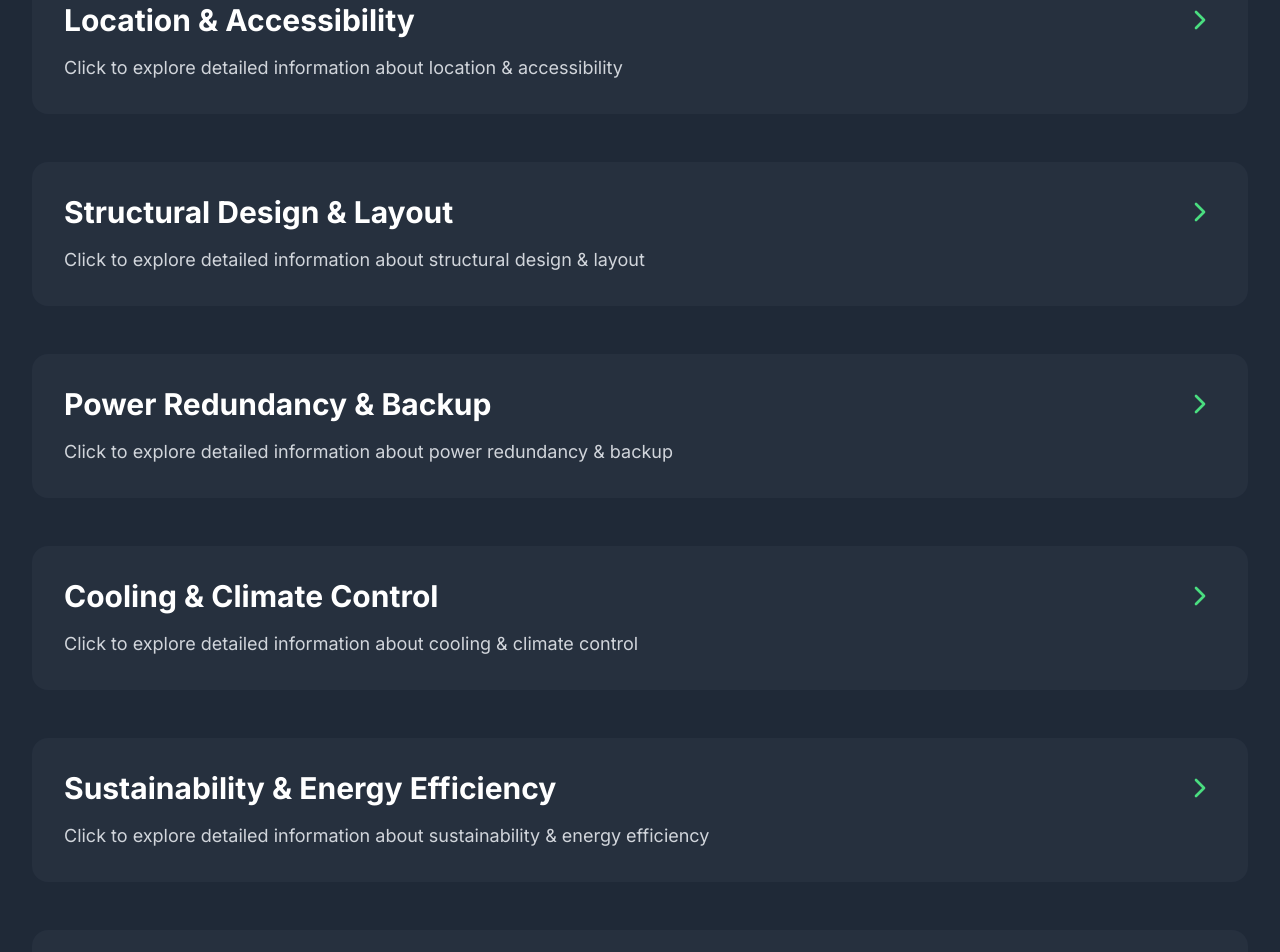
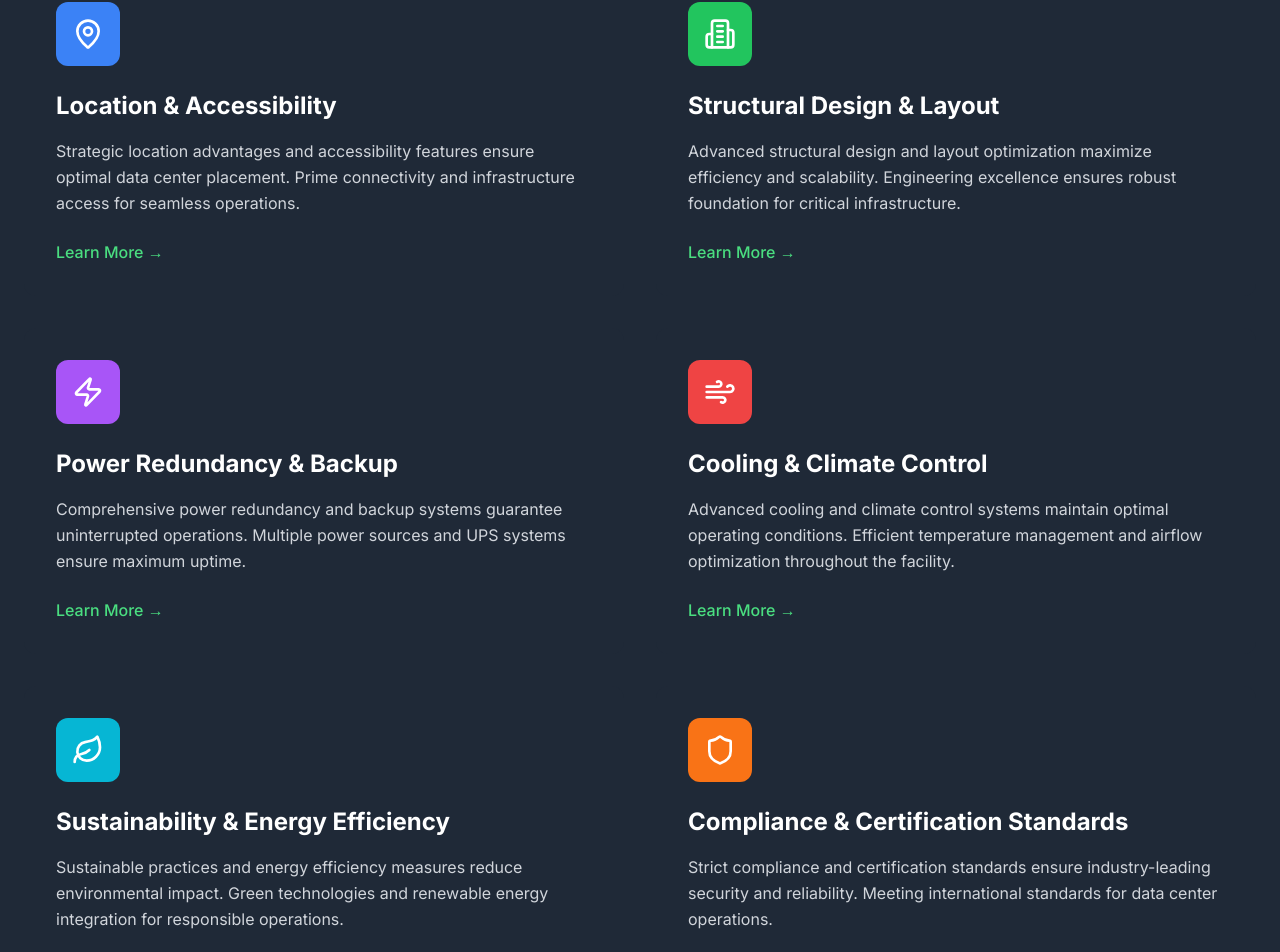
Before and after one commit to Selorgvsr/bay-vibe-pulse, a React (Vite) app: page /building-infrastructure in a window 1280 px wide. Shown: the part 910-1862 px from the top of the page. Built offline with nearby package versions, Linux system fonts and the light colour scheme.

Commit message:
Style Building Infrastructure page

```diff
--- a/src/pages/BuildingInfrastructure.tsx
+++ b/src/pages/BuildingInfrastructure.tsx
@@ -1,36 +1,53 @@
-import { MapPin, Building2, Zap, Wind, Leaf, Shield, ChevronRight, Cpu, Target, Layers } from 'lucide-react';
-import { Link, useNavigate } from 'react-router-dom';
+import { MapPin, Building2, Zap, Wind, Leaf, Shield, Cpu, Target, Layers } from 'lucide-react';
+import { useNavigate } from 'react-router-dom';
 import Header from '../components/Header';
 import Footer from '../components/Footer';
 import { Button } from '../components/ui/button';
 import buildingHero from '/lovable-uploads/8ce75b7a-cec9-451f-8bac-48e378819448.png';
-import techInfra from '@/assets/tech-infrastructure.jpg';
 const BuildingInfrastructure = () => {
   const navigate = useNavigate();
   const sections = [{
     id: 'location',
-    label: 'Location & Accessibility',
-    path: '/location-accessibility'
+    title: 'Location & Accessibility',
+    description: 'Strategic location advantages and accessibility features ensure optimal data center placement. Prime connectivity and infrastructure access for seamless operations.',
+    icon: MapPin,
+    route: '/location-accessibility',
+    color: 'bg-blue-500'
   }, {
     id: 'structural',
-    label: 'Structural Design & Layout',
-    path: '/structural-design'
+    title: 'Structural Design & Layout',
+    description: 'Advanced structural design and layout optimization maximize efficiency and scalability. Engineering excellence ensures robust foundation for critical infrastructure.',
+    icon: Building2,
+    route: '/structural-design',
+    color: 'bg-green-500'
   }, {
     id: 'power',
-    label: 'Power Redundancy & Backup',
-    path: '/power-redundancy'
+    title: 'Power Redundancy & Backup',
+    description: 'Comprehensive power redundancy and backup systems guarantee uninterrupted operations. Multiple power sources and UPS systems ensure maximum uptime.',
+    icon: Zap,
+    route: '/power-redundancy',
+    color: 'bg-purple-500'
   }, {
     id: 'cooling',
-    label: 'Cooling & Climate Control',
-    path: '/cooling-climate-control'
+    title: 'Cooling & Climate Control',
+    description: 'Advanced cooling and climate control systems maintain optimal operating conditions. Efficient temperature management and airflow optimization throughout the facility.',
+    icon: Wind,
+    route: '/cooling-climate-control',
+    color: 'bg-red-500'
   }, {
     id: 'sustainability',
-    label: 'Sustainability & Energy Efficiency',
-    path: '/sustainability-energy-efficiency'
+    title: 'Sustainability & Energy Efficiency',
+    description: 'Sustainable practices and energy efficiency measures reduce environmental impact. Green technologies and renewable energy integration for responsible operations.',
+    icon: Leaf,
+    route: '/sustainability-energy-efficiency',
+    color: 'bg-cyan-500'
   }, {
     id: 'compliance',
-    label: 'Compliance & Certification Standards',
-    path: '/compliance-certification'
+    title: 'Compliance & Certification Standards',
+    description: 'Strict compliance and certification standards ensure industry-leading security and reliability. Meeting international standards for data center operations.',
+    icon: Shield,
+    route: '/compliance-certification',
+    color: 'bg-orange-500'
   }];
   const features = [{
     icon: Target,
@@ -45,7 +62,7 @@ const BuildingInfrastructure = () => {
     title: 'Scalable Construction',
     description: 'Built with future growth in mind, our infrastructure supports seamless expansion without disruption.'
   }];
-  return <div className="min-h-screen bg-gray-900">
+  return <div className="min-h-screen bg-gray-900 text-white">
       <Header />
       <main>
         {/* Hero Section */}
@@ -74,19 +91,23 @@ const BuildingInfrastructure = () => {
 
         {/* Content Sections */}
         <section className="py-20 bg-gray-800">
-          <div className="section-container">
-            <div className="grid gap-12">
-              {sections.map((section, index) => <Link key={section.id} to={section.path} className="group block bg-gray-700/30 rounded-2xl p-8 hover:bg-gray-700/50 transition-all duration-300 hover:-translate-y-2">
-                  <div className="flex items-center justify-between">
-                    <h2 className="text-2xl md:text-3xl font-bold text-white group-hover:text-green-400 transition-colors duration-300">
-                      {section.label}
-                    </h2>
-                    <ChevronRight className="w-8 h-8 text-green-400 group-hover:translate-x-2 transition-transform duration-300" />
-                  </div>
-                  <p className="text-gray-300 mt-4 text-lg">
-                    Click to explore detailed information about {section.label.toLowerCase()}
-                  </p>
-                </Link>)}
+          <div className="container mx-auto px-6">
+            <div className="grid md:grid-cols-2 gap-8">
+              {sections.map(section => {
+              const IconComponent = section.icon;
+              return <div key={section.id} className="bg-gray-800 rounded-xl p-8 cursor-pointer hover:transform hover:scale-105 transition-all duration-300 hover:bg-gray-700" onClick={() => navigate(section.route)}>
+                    <div className={`${section.color} w-16 h-16 rounded-lg flex items-center justify-center mb-6`}>
+                      <IconComponent className="w-8 h-8 text-white" />
+                    </div>
+                    <h3 className="text-2xl font-bold text-white mb-4">{section.title}</h3>
+                    <p className="text-gray-300 leading-relaxed">{section.description}</p>
+                    <div className="mt-6">
+                      <span className="text-green-400 font-medium hover:text-green-300">
+                        Learn More →
+                      </span>
+                    </div>
+                  </div>;
+            })}
             </div>
           </div>
         </section>
@@ -114,18 +135,18 @@ const BuildingInfrastructure = () => {
         </section>
 
         {/* CTA Section */}
-        <section className="py-16 bg-gray-900 text-white">
+        <section className="py-16 bg-gradient-to-r from-gray-900 to-gray-800">
           <div className="container mx-auto px-6 text-center">
-            <h2 className="text-3xl md:text-4xl font-bold text-white mb-6">Get in Touch with Us</h2>
+            <h2 className="text-3xl font-bold text-white mb-6">Get in Touch with Us</h2>
             <p className="text-gray-300 text-lg mb-8 max-w-2xl mx-auto">
               Have questions or need expert support? Our team is ready to help you with all your data center needs—reach out today!
             </p>
             <Button
               onClick={() => navigate('/contact')}
               size="lg"
-              className="px-8 py-3 bg-green-500 hover:bg-green-600 text-white"
+              className="px-8 py-3"
             >
-              CONTACT US →
+              Contact Us
             </Button>
           </div>
         </section>
```
